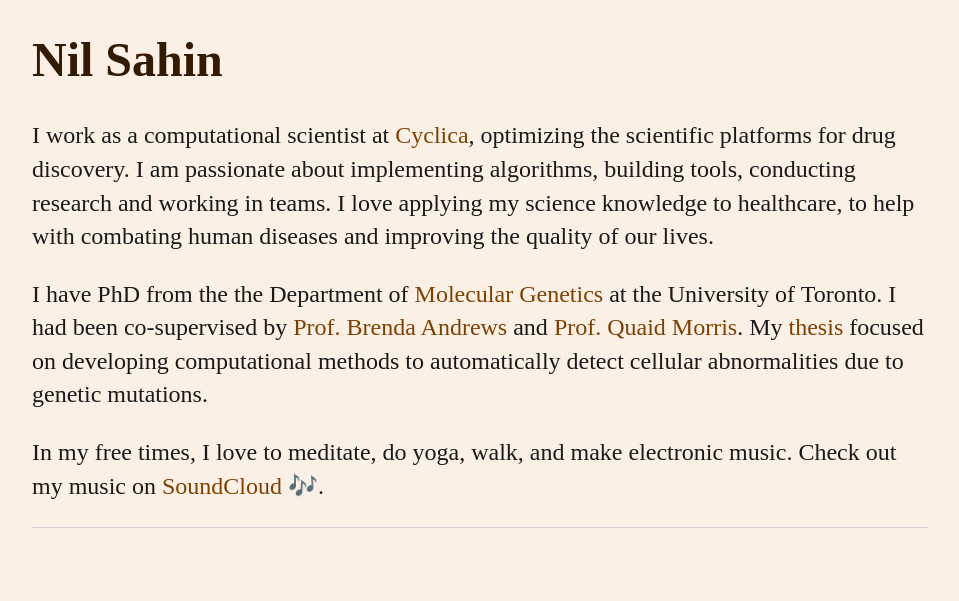
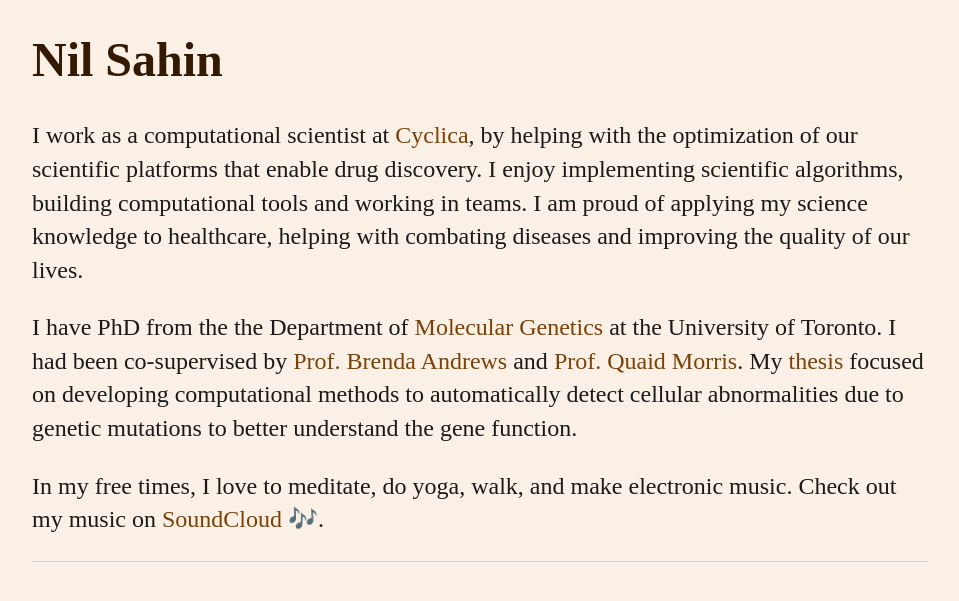
Before and after one commit to nsahin/nsahin.github.io, a Jekyll site: the page built from index.html, in a window 1280 px wide, cut to the strip 310-932 px from the top of the page. Shown: the top 601 px of the strip, without its empty margins (160-1119 px from the left). Built offline with Jekyll 4.4.1, drawn with Linux system fonts in a browser that asks for light colours.

Commit message:
Update index.html

```diff
--- a/index.html
+++ b/index.html
@@ -4,14 +4,15 @@ title: Nil Sahin
 ---
 <div class="blurb">
 	<h1>Nil Sahin</h1>
-	<p>I work as a computational scientist at <a href="https://www.cyclicarx.com/">Cyclica</a>, optimizing the scientific platforms for drug discovery.
-		I am passionate about implementing algorithms, building tools, conducting research and working in teams.
-		I love applying my science knowledge to healthcare, to help with combating human diseases and improving the quality of our lives.
+	<p>I work as a computational scientist at <a href="https://www.cyclicarx.com/">Cyclica</a>,
+		by helping with the optimization of our scientific platforms that enable drug discovery.
+		I enjoy implementing scientific algorithms, building computational tools and working in teams.
+		I am proud of applying my science knowledge to healthcare, helping with combating diseases and improving the quality of our lives.
 	</p>
 	<p>I have PhD from the the Department of <a href="http://www.moleculargenetics.utoronto.ca">Molecular Genetics</a>
 		at the University of Toronto. I had been co-supervised by <a href="http://sites.utoronto.ca/andrewslab/index.shtml">Prof. Brenda Andrews</a> and
 		<a href="http://morrislab.ca">Prof. Quaid Morris</a>.
-		My <a href="/abstract/">thesis</a> focused on developing computational methods to automatically detect cellular abnormalities due to genetic mutations.
+		My <a href="/abstract/">thesis</a> focused on developing computational methods to automatically detect cellular abnormalities due to genetic mutations to better understand the gene function.
 	</p>
 	<p>In my free times, I love to meditate, do yoga, walk, and make electronic music.
 		Check out my music on <a href="https://soundcloud.com/nil-sahin">SoundCloud</a> &#127926;.
```
